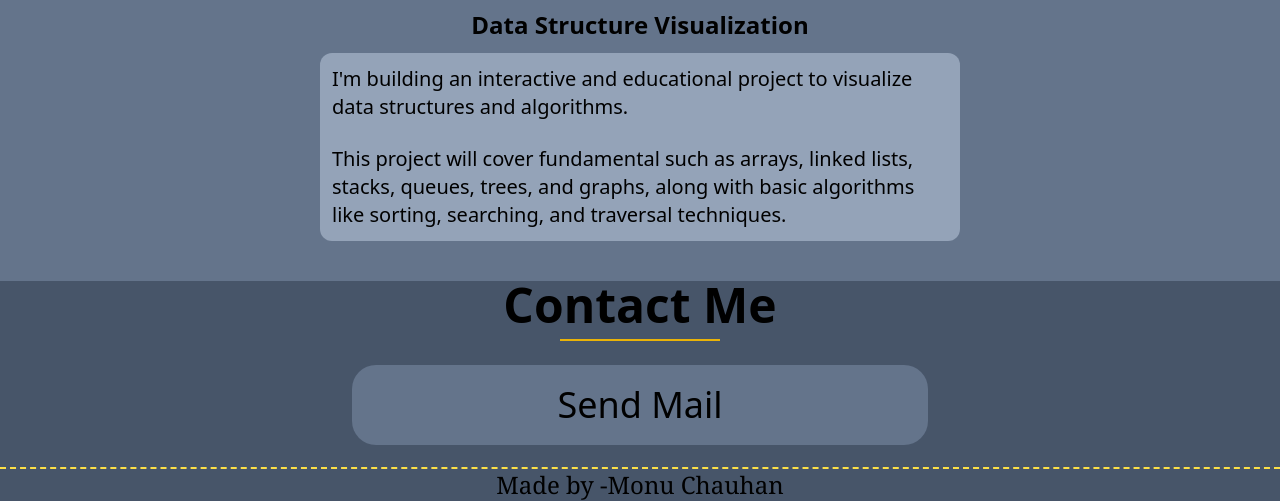
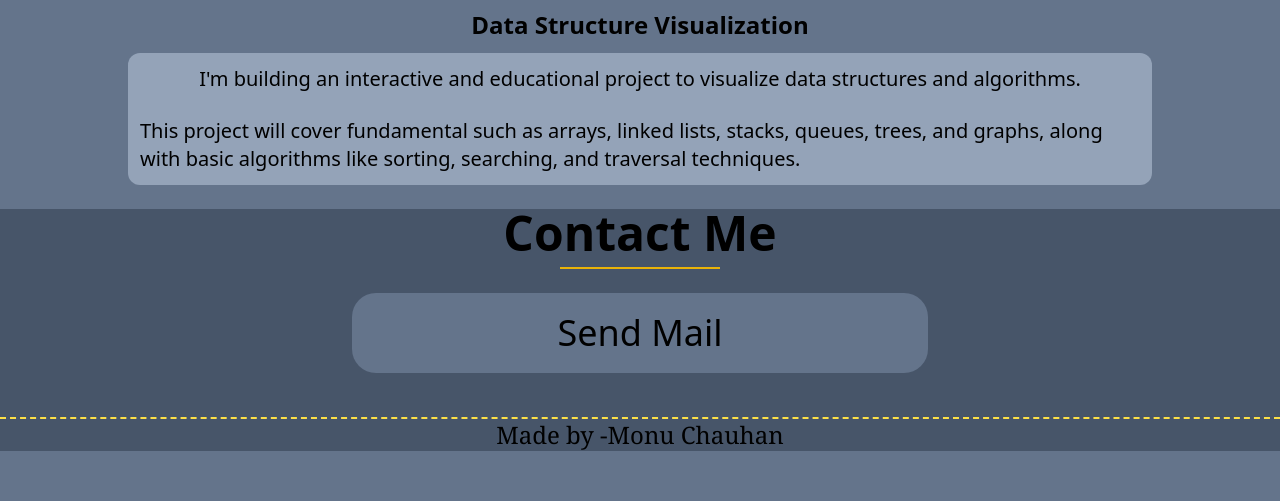
Before and after one commit to SastaStudent/Projects, a website: page PortFolio2/index.html in a window 1280 px wide. Shown: the part 2261-2762 px from the top of the page. After the commit the page ends 2712 px from the top, so only its background shows below. Drawn offline with Linux system fonts and the light colour scheme.

Commit message:
bug fix p,b

```diff
--- a/PortFolio2/index.html
+++ b/PortFolio2/index.html
@@ -129,14 +129,14 @@
      </div>
 
      <!-- Projects -->
-    <div class="mt-5 mb-10 flex flex-wrap flex-col w-full bg-slate-500">
+    <div class="mt-5 mb-6 flex flex-wrap flex-col w-full bg-slate-500">
         <div class="pt-4 mb-1 w-full h-10 font-bold text-3xl sm:text-5xl flex justify-center items-center p-3">PROJECTS</div>
         <div class="w-full ">
             <div class="sm:mt-5 mt-3 w-full  flex flex-col justify-start items-center">
 
                     <div class="   rounded-xl"> <img class="w-full h-full object-fill rounded-xl " src="./Images/DSA2.png" alt=""></div>
                     <div class="mt-3 font-bold sm:text-2xl text-xl w-full  flex justify-center items-center"> Data Structure Visualization </div>
-                    <div class="mt-3 bg-slate-400 rounded-xl text-xl w-[50%]  flex flex-col justify-center items-center">
+                    <div class="mt-3 bg-slate-400 rounded-xl text-xl w-[80%]  flex flex-col justify-center items-center">
                         <p class="p-3">
                             I'm building an interactive and educational
                             project to visualize data structures and
@@ -160,7 +160,7 @@
 
 
     <!-- Contact -->
-     <div class="bg-slate-600 flex w-full sm:mt-0 mt-8">
+     <div class="bg-slate-600 flex w-full sm:mt-0 mt-8 p-4">
         <!-- half -->
          <div class="w-full  flex flex-col justify-start items-center">
             <div class="w-full h-auto flex justify-center items-center font-bold sm:text-5xl text-2xl">Contact Me</div>
@@ -168,7 +168,7 @@
             <div class="mt-6 w-[45%] h-20 flex justify-center items-center font-medium text-4xl bg-slate-500 rounded-3xl">
                 <a href="mailto:mc1377929@gmail.com">Send Mail</a>
             </div>
-            <div class="mt-5 w-full h-1 border-b-2 border-dashed border-yellow-300  "></div>
+            <div class="mt-5 p-3 w-full h-1 border-b-2 border-dashed border-yellow-300  "></div>
             <div class="w-[90%] font-serif font-medium text-2xl flex justify-center items-center">Made by -Monu Chauhan</div>
         </div>
 
```
